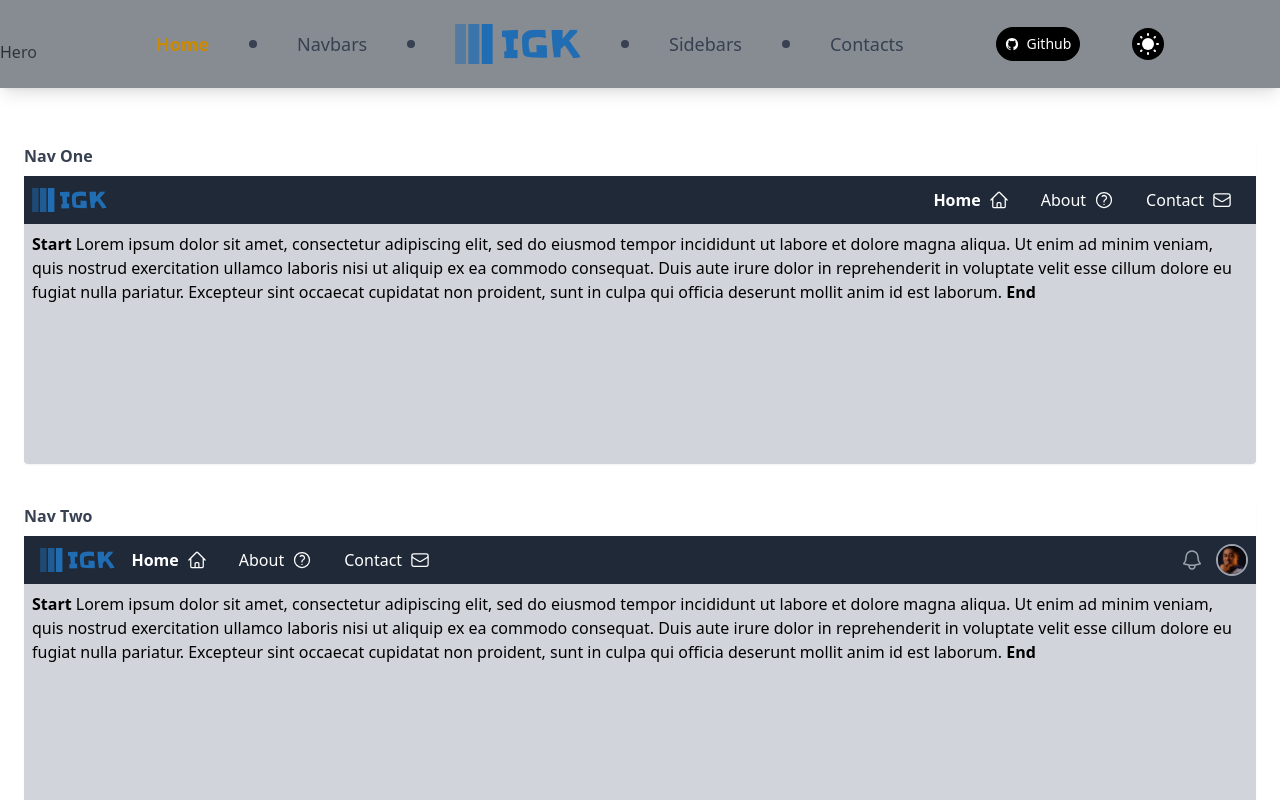
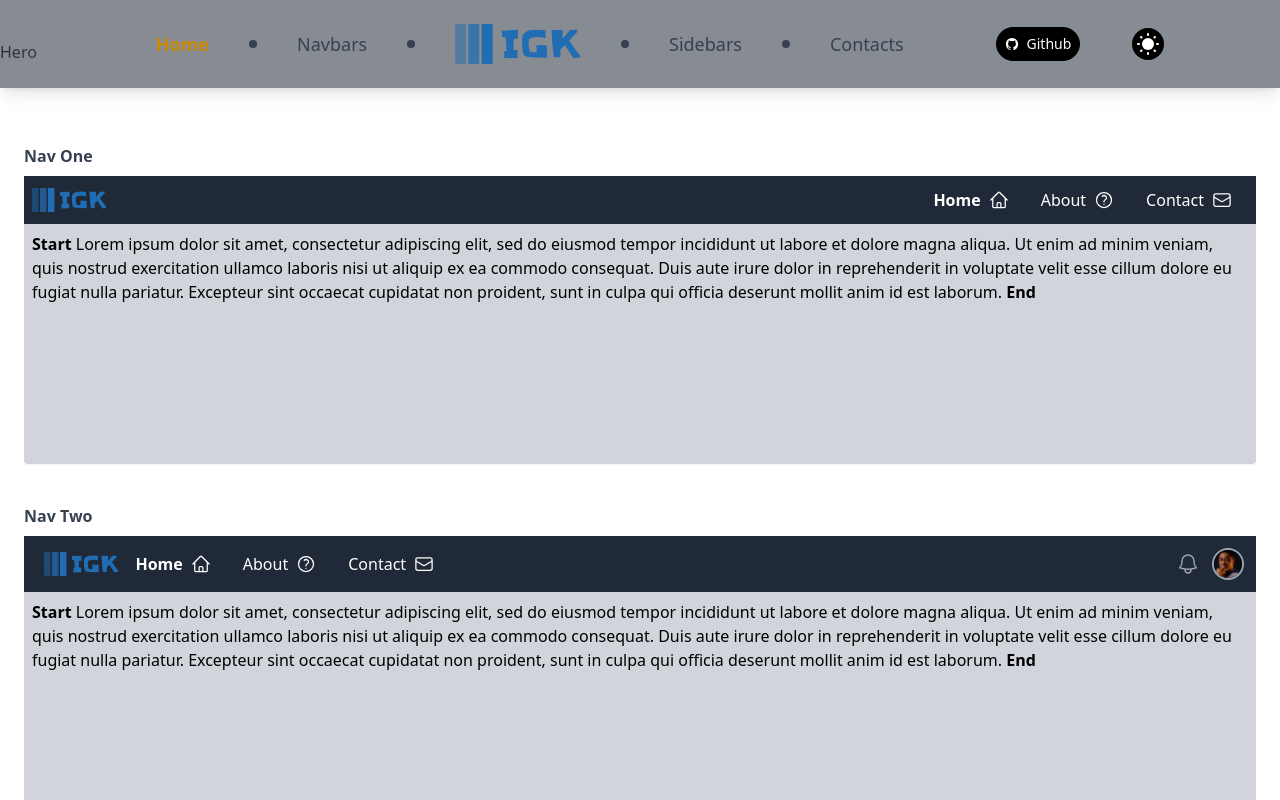
Before and after one commit to igbokwe-chibueze/tailwind_side_and_navbars, a React (Vite) app: page / in a window 1280 px wide. Shown: the top 800 px of the page. Built offline with nearby package versions, Linux system fonts and the light colour scheme.

Commit message:
Updated Card 2 Navbar for better fit.
Signed-off-by: igbokwe-chibueze <igbokwechibueze@gmail.com>

```diff
--- a/src/Navs.jsx
+++ b/src/Navs.jsx
@@ -89,7 +89,7 @@ const Navs = () => {
             variants={childrenVarients}
         >
             <h4 className="mb-2 font-bold text-gray-700 dark:text-slate-300"> Nav Two</h4>
-            <nav className="p-2 bg-gray-800 dark:bg-rose-800 flex justify-between items-center">
+            <nav className="p-3 bg-gray-800 dark:bg-rose-800 flex justify-between items-center">
                 {/* Menu, Logo & NavLinks */}
                 <div className="md:flex md:items-center">
                     {/* Menu (Mobile): Shows on mobile screens only */}
--- a/src/components/Menu2.jsx
+++ b/src/components/Menu2.jsx
@@ -11,7 +11,7 @@ const menuVariant = {
     },
   },
   closed: {
-    clipPath: "circle(23px at 25px 25px)",
+    clipPath: "circle(23px at 28px 28px)",
     transition: {
       delay: 0.3,
       type: "spring",
```
